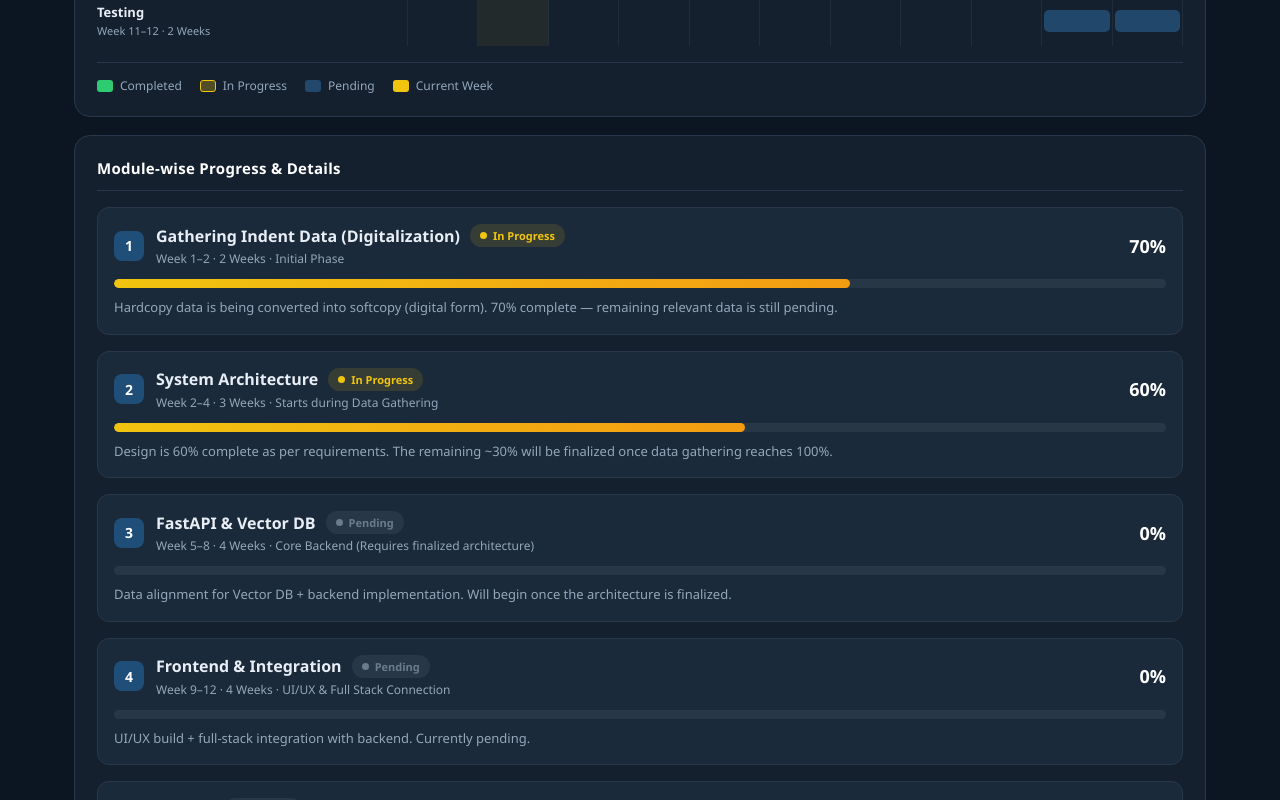
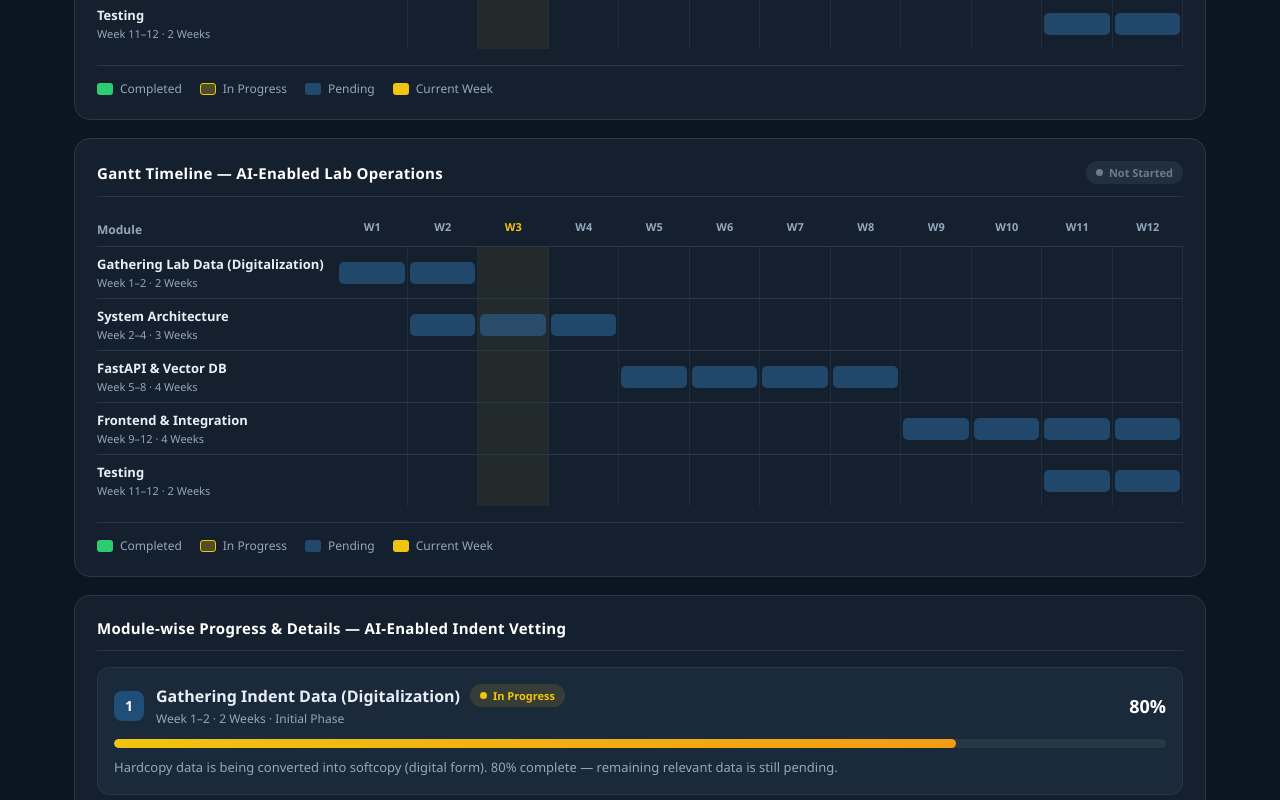
Before and after one commit to muhammadafzalk509/team-bahria-progress, a React (Vite) app: page / in a window 1280 px wide. Shown: the part 980-1780 px from the top of the page. Built offline with nearby package versions, Linux system fonts and the light colour scheme.

Commit message:
Update data digitalization to 80%, add Lab Operations Gantt chart (all modules pending)

```diff
--- a/src/App.jsx
+++ b/src/App.jsx
@@ -3,6 +3,7 @@ import {
   tracks,
   milestones,
   modules,
+  ganttCharts,
   overallProgress,
 } from './data.js'
 
@@ -100,11 +101,16 @@ function Milestones() {
   )
 }
 
-function GanttChart() {
+function GanttChart({ track, status, modules: mods }) {
   const weeks = Array.from({ length: project.totalWeeks }, (_, i) => i + 1)
   return (
     <section className="card">
-      <h3 className="card-title">Gantt Timeline — 12 Weeks</h3>
+      <div className="gantt-title-row">
+        <h3 className="card-title gantt-card-title">
+          Gantt Timeline — {track}
+        </h3>
+        <StatusPill status={status} />
+      </div>
       <div className="gantt">
         <div className="gantt-head">
           <div className="gantt-name-col">Module</div>
@@ -120,7 +126,7 @@ function GanttChart() {
           </div>
         </div>
 
-        {modules.map((m) => (
+        {mods.map((m) => (
           <div className="gantt-row" key={m.id}>
             <div className="gantt-name-col">
               <span className="gantt-mod-name">{m.name}</span>
@@ -169,7 +175,7 @@ function GanttChart() {
 function ModuleProgress() {
   return (
     <section className="card">
-      <h3 className="card-title">Module-wise Progress & Details</h3>
+      <h3 className="card-title">Module-wise Progress & Details — AI-Enabled Indent Vetting</h3>
       <div className="module-list">
         {modules.map((m) => (
           <div className="module-item" key={m.id}>
@@ -221,7 +227,14 @@ export default function App() {
         <ProjectBanner />
         <StatCards />
         <Milestones />
-        <GanttChart />
+        {ganttCharts.map((g) => (
+          <GanttChart
+            key={g.track}
+            track={g.track}
+            status={g.status}
+            modules={g.modules}
+          />
+        ))}
         <ModuleProgress />
       </main>
       <Footer />
--- a/src/data.js
+++ b/src/data.js
@@ -39,9 +39,10 @@ export const milestones = [
   },
 ]
 
-// Gantt modules — weeks taken EXACTLY from the approved Gantt chart.
+// ---- Track 1: AI-Enabled Indent Vetting (active) ----
+// Weeks taken EXACTLY from the approved Gantt chart.
 // status: done | in-progress | pending
-export const modules = [
+const indentVettingModules = [
   {
     id: 1,
     name: 'Gathering Indent Data (Digitalization)',
@@ -50,9 +51,9 @@ export const modules = [
     duration: '2 Weeks',
     dependency: 'Initial Phase',
     status: 'in-progress',
-    progress: 70,
+    progress: 80,
     detail:
-      'Hardcopy data is being converted into softcopy (digital form). 70% complete — remaining relevant data is still pending.',
+      'Hardcopy data is being converted into softcopy (digital form). 80% complete — remaining relevant data is still pending.',
   },
   {
     id: 2,
@@ -102,12 +103,89 @@ export const modules = [
   },
 ]
 
-// Weighted overall completion (by module duration in weeks).
+// ---- Track 2: AI-Enabled Lab Operations (not started) ----
+// Same 12-week pipeline structure — ALL modules pending until kickoff.
+const labOperationsModules = [
+  {
+    id: 1,
+    name: 'Gathering Lab Data (Digitalization)',
+    startWeek: 1,
+    endWeek: 2,
+    duration: '2 Weeks',
+    dependency: 'Initial Phase',
+    status: 'pending',
+    progress: 0,
+    detail: 'Collection & digitalization of lab operation records. Not started yet.',
+  },
+  {
+    id: 2,
+    name: 'System Architecture',
+    startWeek: 2,
+    endWeek: 4,
+    duration: '3 Weeks',
+    dependency: 'Starts during Data Gathering',
+    status: 'pending',
+    progress: 0,
+    detail: 'System design for lab operations module. Not started yet.',
+  },
+  {
+    id: 3,
+    name: 'FastAPI & Vector DB',
+    startWeek: 5,
+    endWeek: 8,
+    duration: '4 Weeks',
+    dependency: 'Core Backend (Requires finalized architecture)',
+    status: 'pending',
+    progress: 0,
+    detail: 'Backend + Vector DB for lab operations. Not started yet.',
+  },
+  {
+    id: 4,
+    name: 'Frontend & Integration',
+    startWeek: 9,
+    endWeek: 12,
+    duration: '4 Weeks',
+    dependency: 'UI/UX & Full Stack Connection',
+    status: 'pending',
+    progress: 0,
+    detail: 'UI/UX + full-stack integration for lab operations. Not started yet.',
+  },
+  {
+    id: 5,
+    name: 'Testing',
+    startWeek: 11,
+    endWeek: 12,
+    duration: '2 Weeks',
+    dependency: 'Parallel with final Integration',
+    status: 'pending',
+    progress: 0,
+    detail: 'Testing for lab operations module. Not started yet.',
+  },
+]
+
+// Both Gantt charts rendered on the dashboard, in order.
+export const ganttCharts = [
+  {
+    track: 'AI-Enabled Indent Vetting',
+    status: 'in-progress',
+    modules: indentVettingModules,
+  },
+  {
+    track: 'AI-Enabled Lab Operations',
+    status: 'not-started',
+    modules: labOperationsModules,
+  },
+]
+
+// Active track used for stat cards & detailed module progress.
+export const modules = indentVettingModules
+
+// Weighted overall completion (by module duration in weeks) for the ACTIVE track.
 export function overallProgress() {
   const weeks = { 1: 2, 2: 3, 3: 4, 4: 4, 5: 2 }
   let totalW = 0
   let done = 0
-  for (const m of modules) {
+  for (const m of indentVettingModules) {
     const w = weeks[m.id]
     totalW += w
     done += w * (m.progress / 100)
--- a/src/index.css
+++ b/src/index.css
@@ -147,6 +147,15 @@ body {
 .milestone p { color: var(--muted); font-size: 12px; margin-top: 3px; }
 
 /* ---------- Gantt ---------- */
+.gantt-title-row {
+  display: flex; align-items: center; justify-content: space-between;
+  gap: 12px; flex-wrap: wrap;
+}
+.gantt-card-title { border-bottom: none; margin-bottom: 0; padding-bottom: 0; }
+.gantt-title-row {
+  margin-bottom: 16px; padding-bottom: 12px;
+  border-bottom: 1px solid var(--border);
+}
 .gantt { overflow-x: auto; }
 .gantt-head, .gantt-row { display: flex; align-items: stretch; }
 .gantt-name-col {
```
